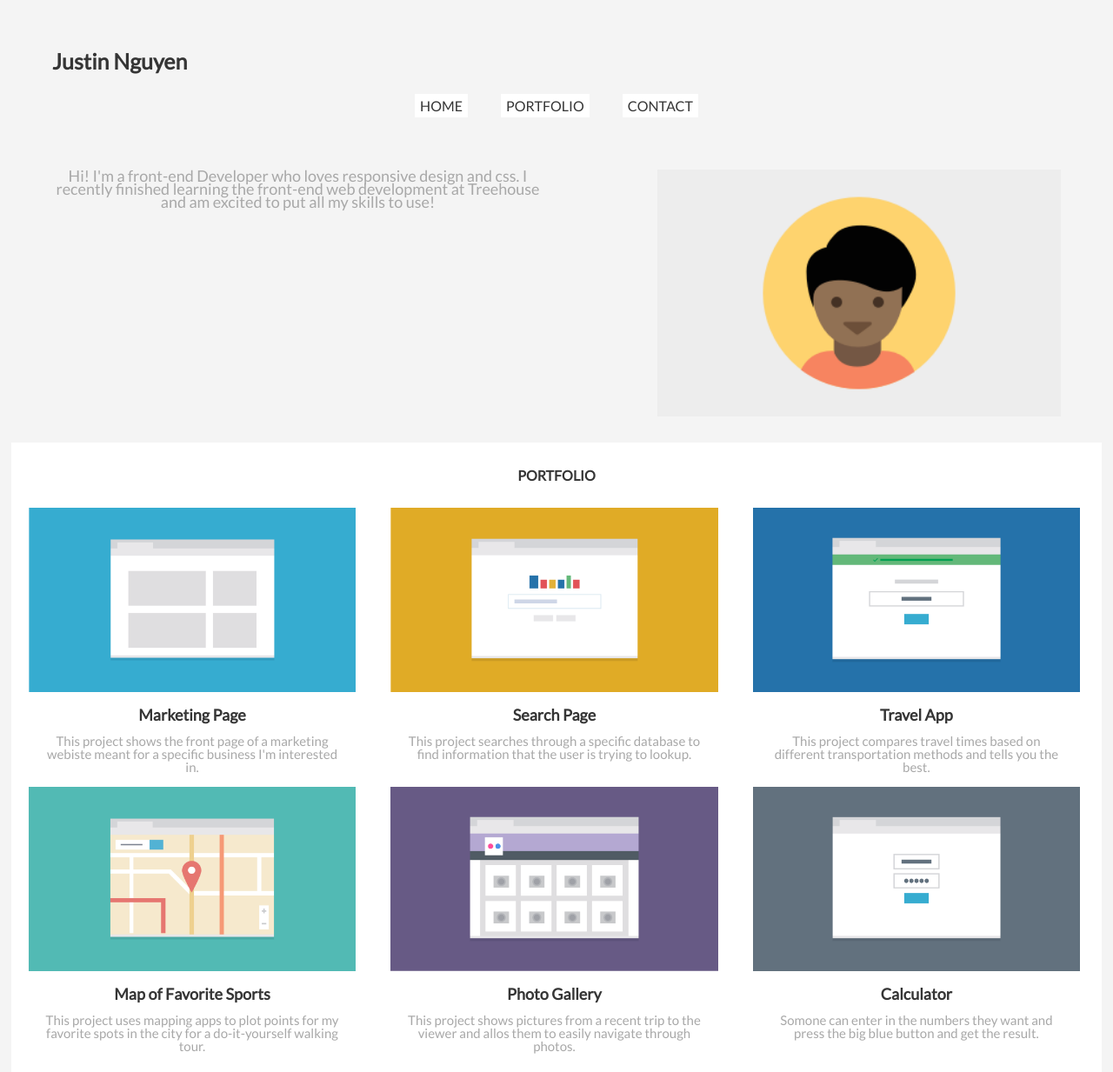
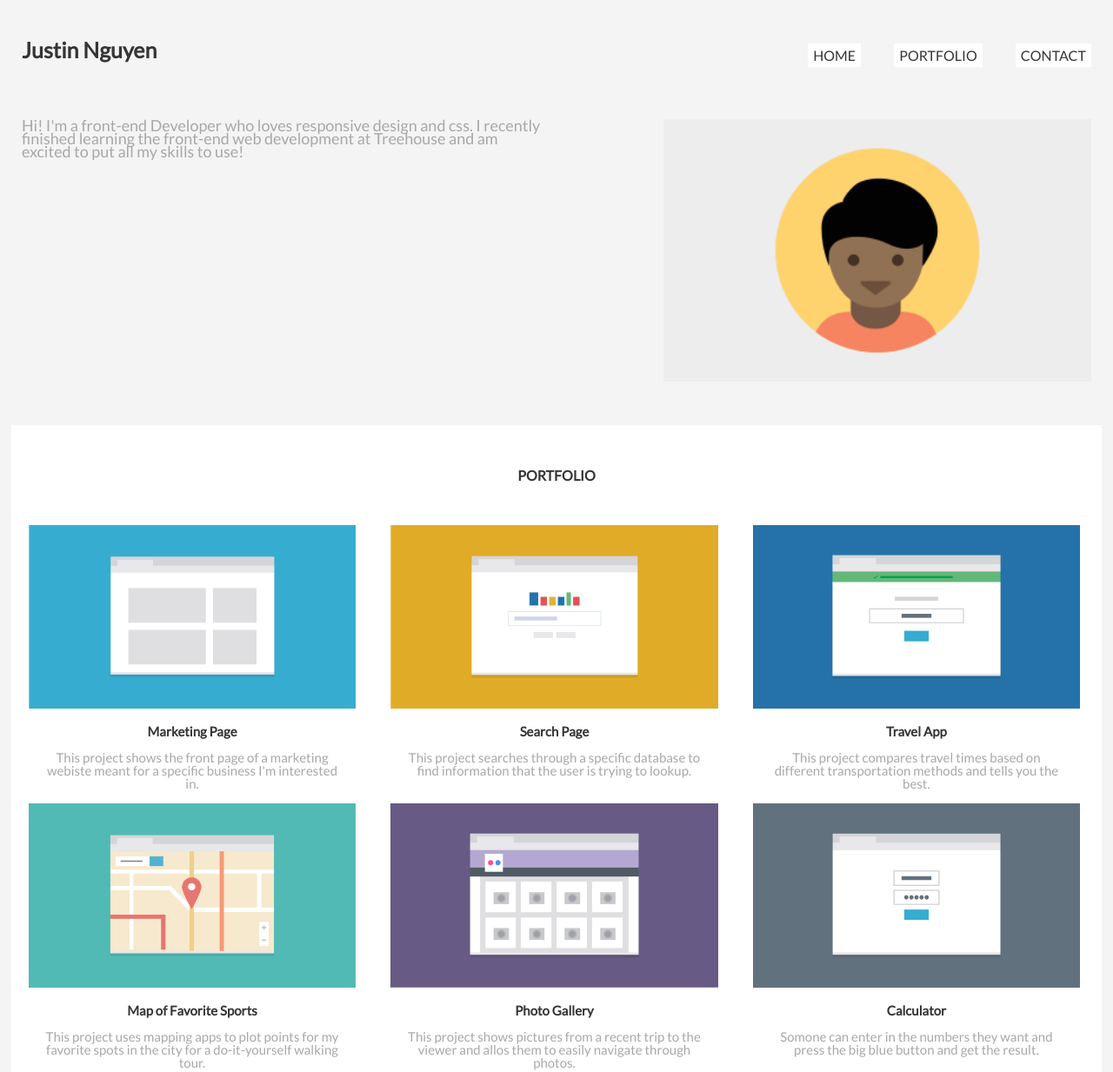
Before and after one commit to jnguyen-88/responsive_layout, a plain HTML site: page index.html in a window 1280 px wide. Shown: the top 1233 px of the page at 87% size. Drawn offline with Linux system fonts and the light colour scheme.

Commit message:
fixed layouts

```diff
--- a/css/styles.css
+++ b/css/styles.css
@@ -42,7 +42,7 @@ h2 {
 
 
 .wrapper{
-  padding: 10px 20px 0px 20px;;
+  padding: 10px 13px 0px 13px;;
 }
 
 a {
@@ -107,7 +107,7 @@ a {
   main {
     margin: 55px 0px -30px 0px;
     background-color: #fff;
-    padding-bottom: .5rem;
+    padding-bottom: 5rem;
   }
 
   main h2 {
@@ -119,13 +119,12 @@ a {
   h3 {
     color: #353535;
     font-size: 1.3rem;
-    margin: 1.2rem;
+    margin: 1.2rem 0;
   }
 
   .col {
     width: 100%;
     text-align: center;
-    margin: 0 auto;
     margin-bottom: 15px;
   }
 
@@ -173,6 +172,7 @@ a {
   .footer-my-name {
     display: inline;
     font-size: 1rem;
+    font-weight: bold;
   }
 
   .footer-nav {
@@ -191,6 +191,8 @@ a {
 
 @media (min-width: 768px) {
 
+  .wrapper { padding: 10px 20px 0px 20px; }
+
 
   .main-nav {
     width: 100%;
@@ -198,23 +200,26 @@ a {
     text-transform: uppercase;
     display: block;
     text-align: center;
-    margin-top: 20px;
+    margin-top: 40px;
   }
 
   .main-nav li {
-    margin: 0 1.5rem;
+    margin-left: 1.5rem;
     margin-bottom: 10px;
     padding: 6px 6px;
     text-align: center;
     display: inline-block;
   }
 
+  .main-nav li:not(:last-of-type) {
+    margin-right: 1.5rem;
+  }
+
   .my-name {
     text-align: center;
     color: #353535;
-    font-size: 1.8rem;
+    font-size: 2.1rem;
     display: block;
-    margin-bottom: 1rem;
   }
 
   .row {
@@ -224,6 +229,8 @@ a {
   .about-me {
     width: 60%;
     float: left;
+    font-size: 1.8rem;
+    text-align: left;
   }
 
   #pic-profile {
@@ -238,14 +245,18 @@ a {
 
   .col {
     float: left;
-    width: 50%;
+    width: 47%;
+    margin-left: 1.5%;
+    margin-right: 1.5%;
+    display: inline-block;
     text-align: center;
     vertical-align: top;
   }
 
-  .col img {
-    margin: 0 auto;
+  .col h3 {
+    font-size: 1.5rem;
   }
+
 
   .back-to-top {
     display: none;
@@ -279,18 +290,24 @@ a {
 @media (min-width: 1024px) {
 
   .wrapper {
-    padding: 50px 60px 0px 60px;
+    padding: 50px 25px 0px 25px;
   }
 
   .my-name {
     color: #353535;
     font-size: 2.5rem;
     display: inline-block;
+    width: 50%;
+    text-align: left;
+    margin-top: 0;
   }
 
   .main-nav {
-    display: inline-block;
+    width: 50%;
+    float: right;
     list-style: none;
+    margin-top: 0;
+    text-align: right;
   }
 
   .main-nav li {
@@ -310,7 +327,7 @@ a {
     width: 50%;
     font-size: 1.8rem;
     padding-right: 15px;
-    text-align: center;
+    text-align: left;
   }
 
   #pic-profile {
@@ -327,11 +344,12 @@ a {
     width: 98%;
     margin: 0 auto;
     background-color: #fff;
-    padding-bottom: 5px;
+    padding-bottom: 2rem;
   }
 
   main h2 {
-    margin: 30px 0;
+    padding-top: 5rem;
+    margin: 5rem 0;
   }
 
   h3 {
--- a/index.html
+++ b/index.html
@@ -13,11 +13,11 @@
     <header>
       <div class="container clearfix">
         <h1 class="my-name">Justin Nguyen</h1>
-        <ul class="main-nav">
+        <nav class="main-nav">
             <li><a href="#">Home</a></li>
             <li><a href="#">Portfolio</a></li>
             <li><a href="#">Contact</a></li>
-        </ul>
+        </nav>
       </div>
 
       <div class="row clearfix">
```
